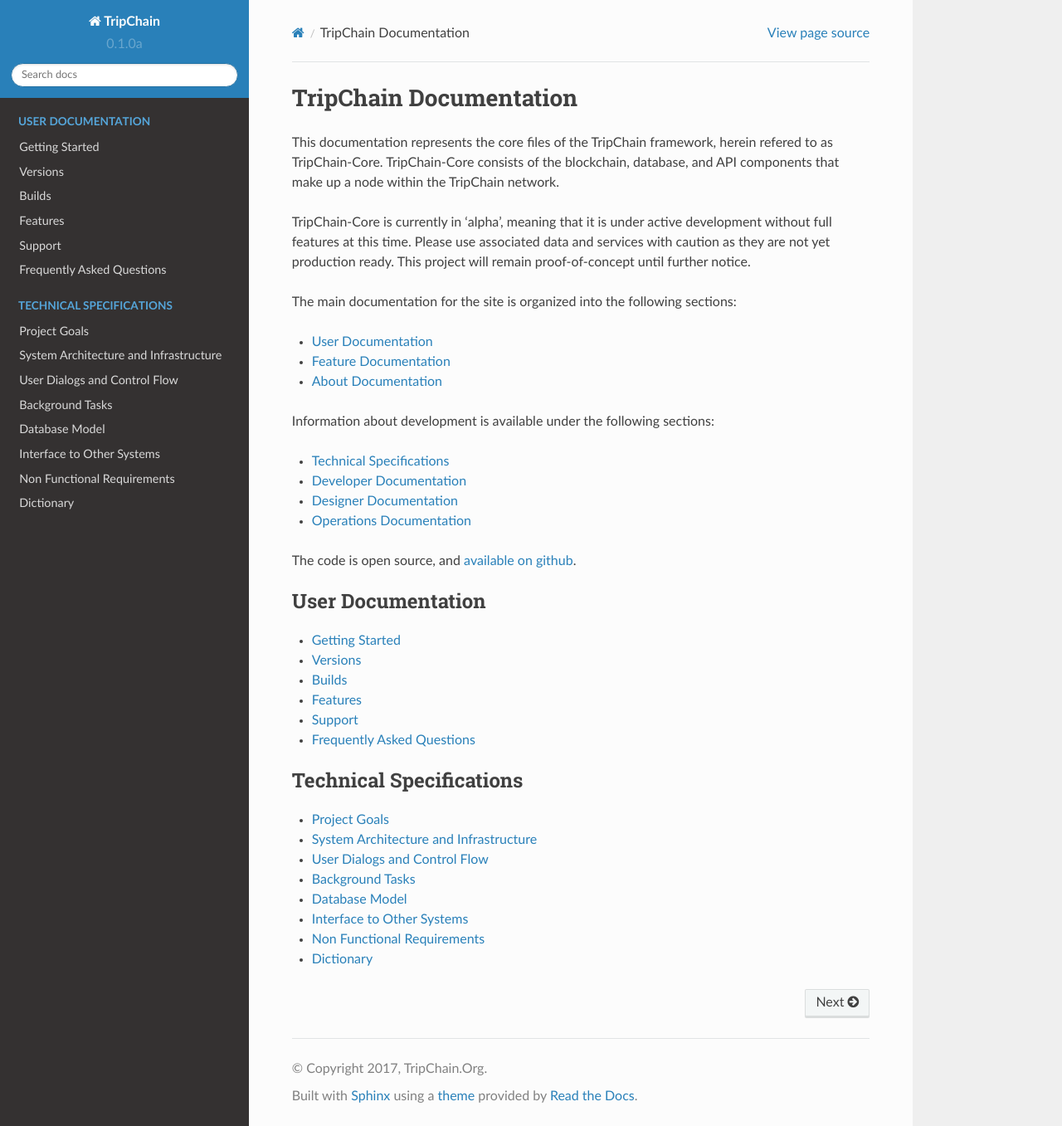
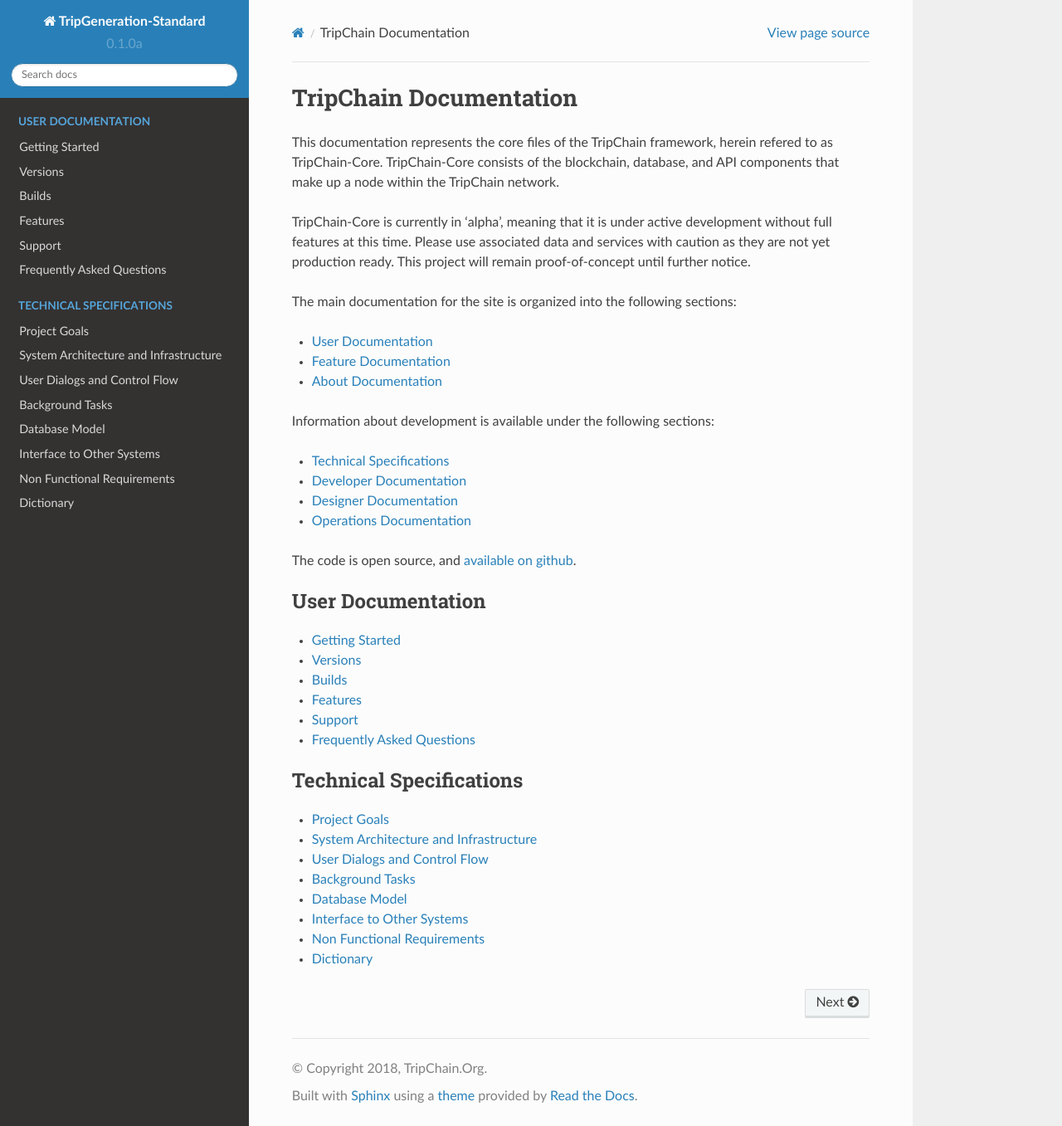
Before and after one commit to TripChain/TripGeneration-Standard, a Sphinx documentation site: the page built from source/index.rst, in a window 1280 px wide and 1357 px high. Shown: the whole window at 83% size. Built offline with Sphinx 7.4.7 and the Read the Docs theme 2.0.0, drawn with Linux system fonts in a browser that asks for light colours; pages that are not in the unit, such as notebooks, are missing from menus.

Commit message:
Update conf.py

```diff
--- a/source/conf.py
+++ b/source/conf.py
@@ -48,8 +48,8 @@
 master_doc = 'index'
 
 # General information about the project.
-project = u'TripChain'
-copyright = u'2017, TripChain.Org'
+project = u'TripGeneration-Standard'
+copyright = u'2018, TripChain.Org'
 author = u'TripChain.Org'
 
 # The version info for the project you're documenting, acts as replacement for
@@ -258,7 +258,7 @@
 # (source start file, target name, title,
 #  author, documentclass [howto, manual, or own class]).
 latex_documents = [
-    (master_doc, 'TripChain-Docs.tex', u'TripChain Documentation',
+    (master_doc, 'TripGeneration-Standard.tex', u'Trip Generation Standard Documentation',
      u'TripChain.Org', 'manual'),
 ]
 
@@ -300,7 +300,7 @@
 # One entry per manual page. List of tuples
 # (source start file, name, description, authors, manual section).
 man_pages = [
-    (master_doc, 'TripChain-Docs', u'TripChain Documentation',
+    (master_doc, 'TripGeneration-Standard', u'Trip Generation Standard Documentation',
      [author], 1)
 ]
 
@@ -315,7 +315,7 @@
 # (source start file, target name, title, author,
 #  dir menu entry, description, category)
 texinfo_documents = [
-    (master_doc, 'TripChain-Docs', u'TripChain Documentation',
+    (master_doc, 'TripGeneration-Standard', u'Trip Generation Standard Documentation',
      author, 'TripChain', 'A Peer-to-Peer Trip Generation Database',
      'Miscellaneous'),
 ]
```
